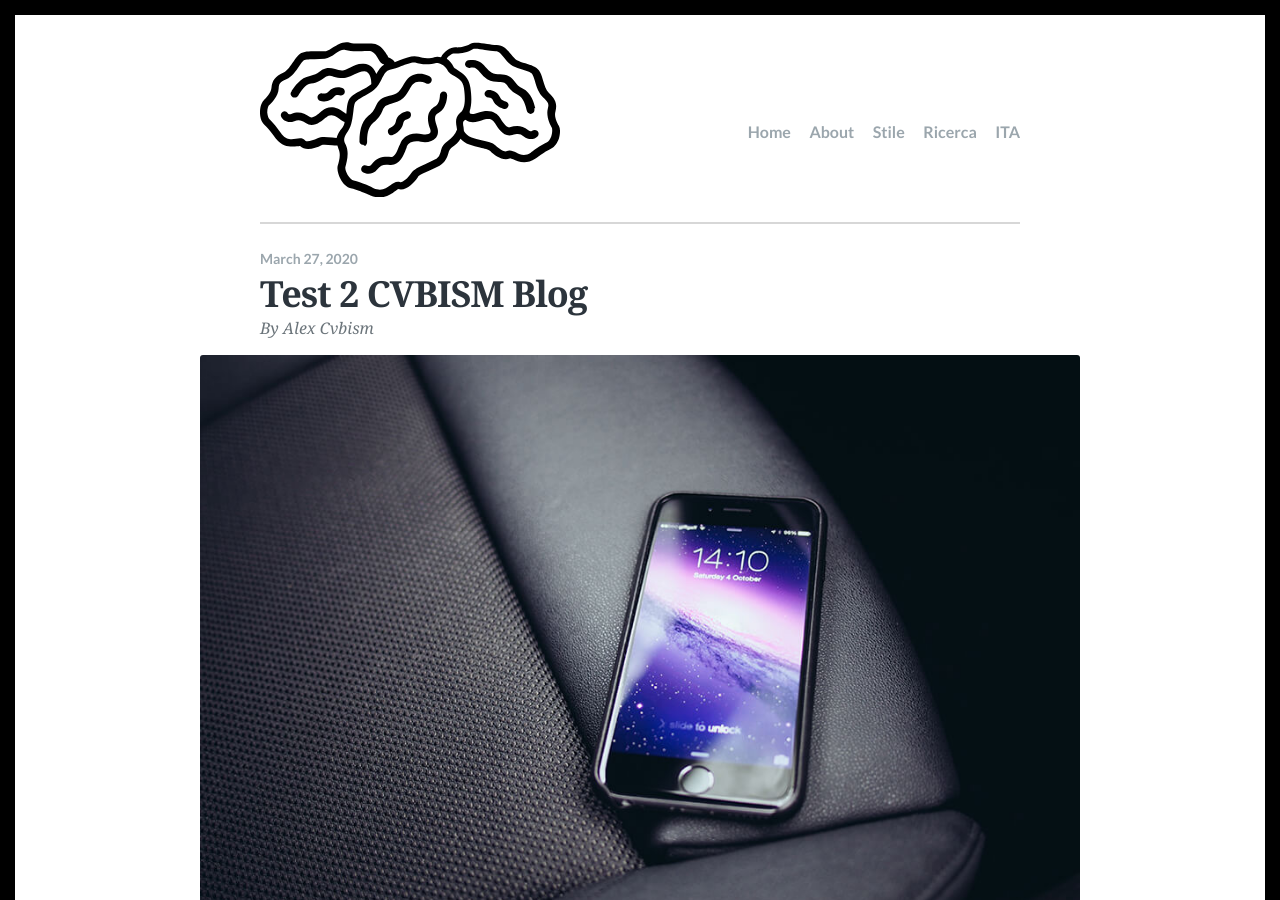
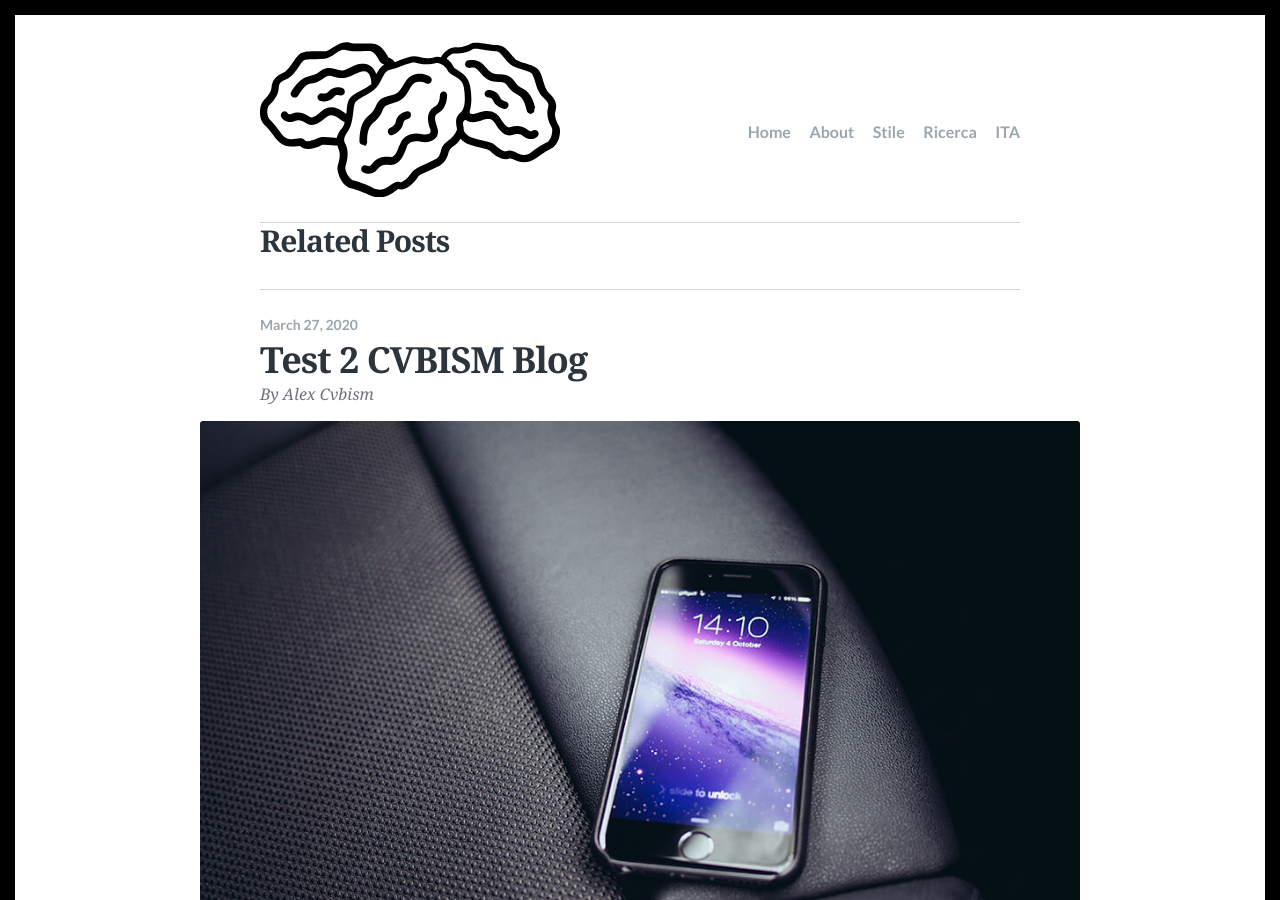
Before and after one commit to cvbism/Scriptor-Jekyll-Theme, a Jekyll site: the page built from index.html, in a window 1280 px wide and 900 px high. Built offline with Jekyll 4.4.1, drawn with Linux system fonts in a browser that asks for light colours; some web fonts are replaced; the list of posts is cut into pages by our own code.

Commit message:
Update index.html

```diff
--- a/index.html
+++ b/index.html
@@ -5,9 +5,18 @@
 <main class="main-content fadeInDown delay_075s">
   <!-- carousel di immagini -->
   <!-- related posts test 1 -->
-  {% include related-posts.html %}
-  <!--related posts test 2 tt-->
-
+  <div class="related">
+          <h2>Related Posts</h2>
+          <ul>
+            {% for post in site.related_posts limit:3 %}
+              <a href="{{ post.url }}">
+                  <li>
+                  <h3>{{ post.title }}&nbsp;&nbsp;{{ post.date | date_to_string }}</h3>
+                  </li>
+              </a>
+            {% endfor %}
+          </ul>
+</div>
 
   {% for post in paginator.posts %}
   <article class="post">
```
